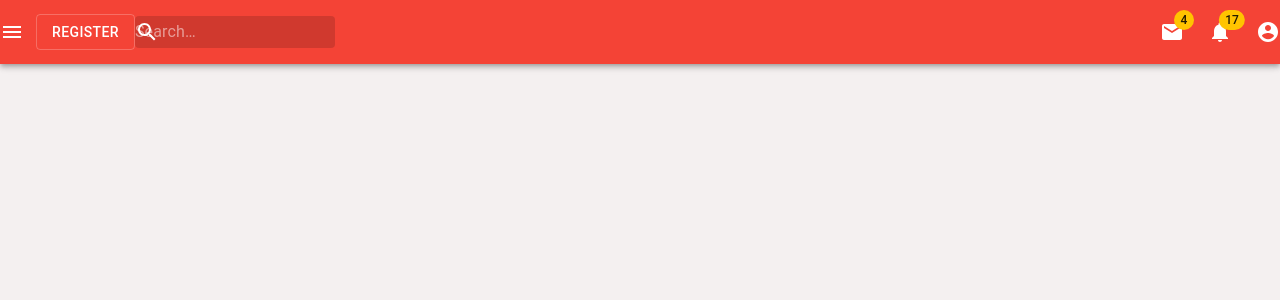
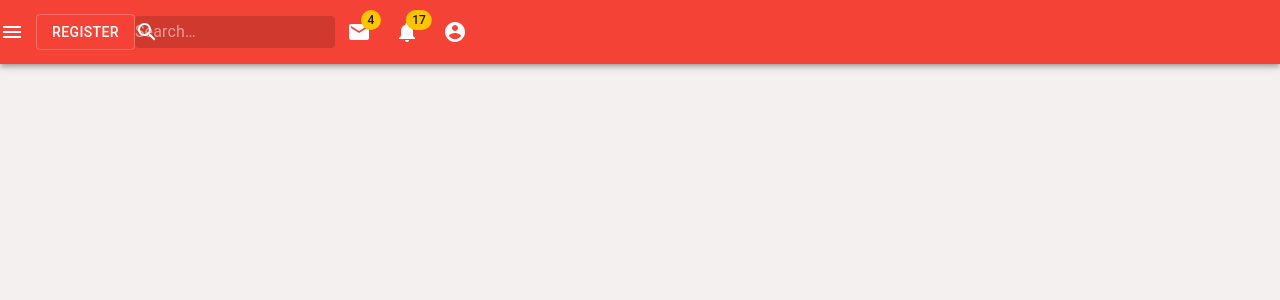
Before and after one commit to BloomTech-Labs/phoenix-fe, a React (Create React App) app: page / in a window 1280 px wide. Shown: the top 300 px of the page. Built offline with nearby package versions, Linux system fonts and the light colour scheme.

Commit message:
cleaned up code, applied theme to navbar

```diff
--- a/src/components/Navbar.js
+++ b/src/components/Navbar.js
@@ -19,9 +19,7 @@ import Registration from "./Registration.js";
 const useStyles = makeStyles(theme => ({
 
 
-  grow: {
-    flexGrow: 1,
-  },
+  grow: theme.grow,
   menuButton: {
     marginRight: theme.spacing(2),
   },
@@ -167,7 +165,7 @@ export default function PrimarySearchAppBar() {
   return (
     <div className={classes.grow}>
       <AppBar position="static">
-        <Toolbar color="danger">
+        <Toolbar>
           <IconButton
             edge="start"
             className={classes.menuButton}
@@ -177,9 +175,6 @@ export default function PrimarySearchAppBar() {
             <MenuIcon />
           </IconButton>
           <Registration />
-          {/* <Typography className={classes.title} variant="h6" noWrap>
-            Material-UI
-          </Typography> */}
           <div className={classes.search}>
             <div className={classes.searchIcon}>
               <SearchIcon />
```
